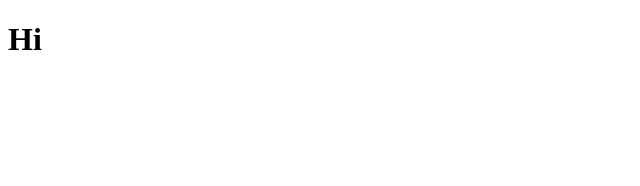
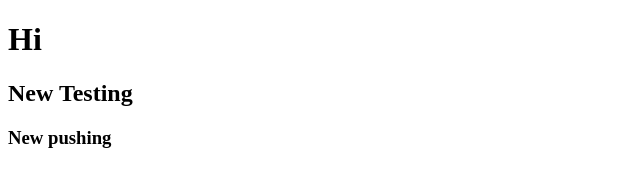
Before and after one commit to BalakumaranDhandapani/Git-using-VS, a plain HTML site: page index.html in a window 1280 px wide. Shown: the whole page, without its empty margins (0-640 px from the left). Drawn offline with Linux system fonts and the light colour scheme.

Commit message:
Latest updated

```diff
--- a/index.html
+++ b/index.html
@@ -8,5 +8,7 @@
 </head>
 <body>
     <h1>Hi</h1>
+    <h2>New Testing</h2>
+    <h3>New pushing</h3>
 </body>
 </html>
```
